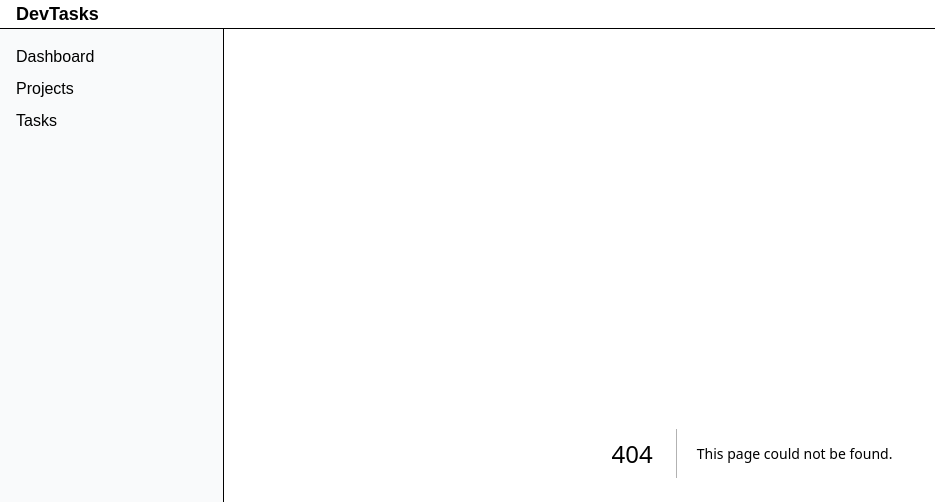
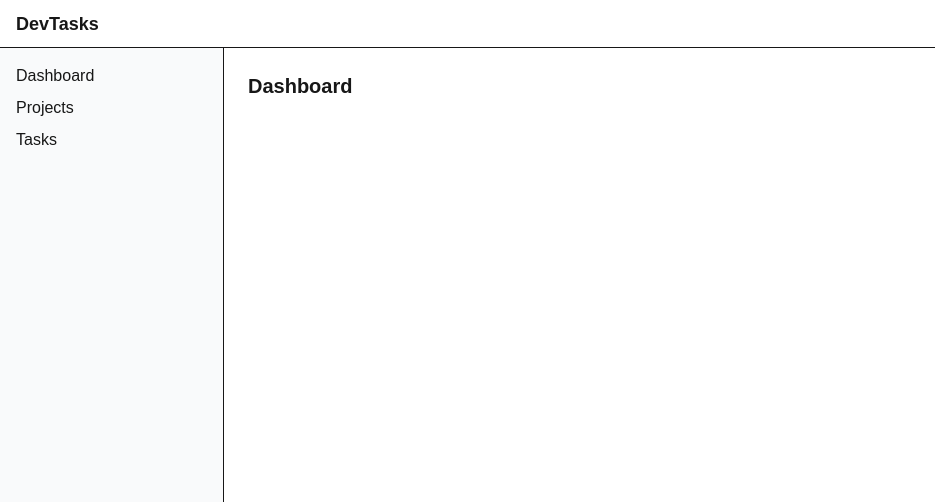
Before and after one commit to 1RO8s/devtasks, a Next.js app: page /dashboard in a window 1280 px wide. Before the commit this address had no page. Shown: the top 502 px of the page, without its empty margins (0-935 px from the left). Built offline with nearby package versions, Linux system fonts and the light colour scheme.

Commit message:
feat: add dashboard page

```diff
--- /dev/null
+++ b/app/dashboard/page.tsx
@@ -0,0 +1,3 @@
+export default function DashboardPage() {
+  return <div className="text-xl font-semibold">Dashboard</div>;
+}
```
